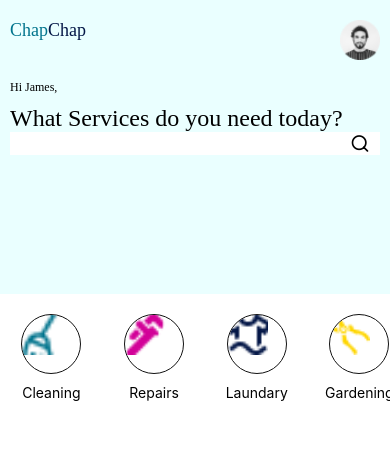
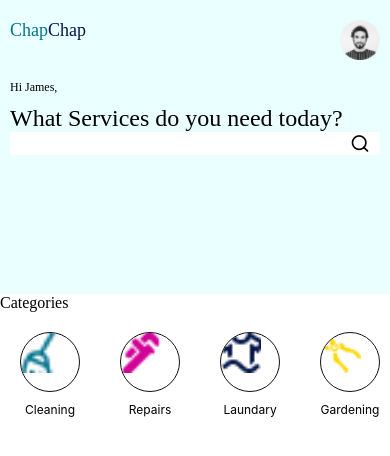
Before and after one commit to morachake/chap-chap, a React Native app: screen / in a window 390 px wide. Shown: the top 456 px of the page. Built offline with nearby package versions, Linux system fonts and the light colour scheme.

Commit message:
upadting services component

```diff
--- a/src/components/Services.js
+++ b/src/components/Services.js
@@ -5,13 +5,24 @@ export default function Services() {
     return (
         <ScrollView horizontal={true} showsHorizontalScrollIndicator={false} >
             {servicesData.map((item, index) => (
-                 <View key={index} style={{ padding: 20, flex:1, alignItems:'center', justifyContent:'center'}}>
-                 <View style={{ borderRadius: 40,width: 60,
-        height: 60, borderWidth: 1, borderColor: '#111', overflow: 'hidden'}}>
-                     <Image source={item.image} resizeMode='cover' style={styles.image} />
-                 </View>
-                 <Text style={{marginTop: 10, textAlign: 'center'}}>{item.title}</Text>
-             </View>
+                <View key={index} style={{ padding: 20, flex: 1, alignItems: 'center', justifyContent: 'center' }}>
+                    <View style={{
+                        borderRadius: 40, width: 60,
+                        height: 60, borderWidth: 1, borderColor: '#111', overflow: 'hidden'
+                    }}>
+                        <Image source={item.image} resizeMode='cover' style={styles.image} />
+                    </View>
+                    <Text
+                        style={{
+                            marginTop: 10,
+                            textAlign: 'center',
+                            color: '#000000',
+                            fontSize: 12
+                        }}
+                    >
+                        {item.title}
+                    </Text>
+                </View>
             ))}
         </ScrollView>
     )
--- a/src/screens/HomeScreen.js
+++ b/src/screens/HomeScreen.js
@@ -26,7 +26,8 @@ export default function HomeScreen() {
                 </View>
             </View>
             <View style={{ flex: 1.5, backgroundColor: '#FFFFFF' }}>
-                <View style={{ flexDirection:'column'}}>
+                <View style={{ flexDirection: 'column' }}>
+                    <Text style={styles.title}>Categories</Text>
                     <Services/>
                 </View>
             </View>
@@ -69,4 +70,9 @@ const styles = StyleSheet.create({
         fontSize: 24,
         fontFamily: 'Poppins-LightItalic',
     },
+    title: {
+        fontFamily: 'Poppins-Light',
+        fontSize: 16,
+        color :'#000000'
+    }
 });
```
Also changed, not shown: src/assets/images/Rectangle 14.png (added), src/assets/images/Rectangle 36.png (added).
